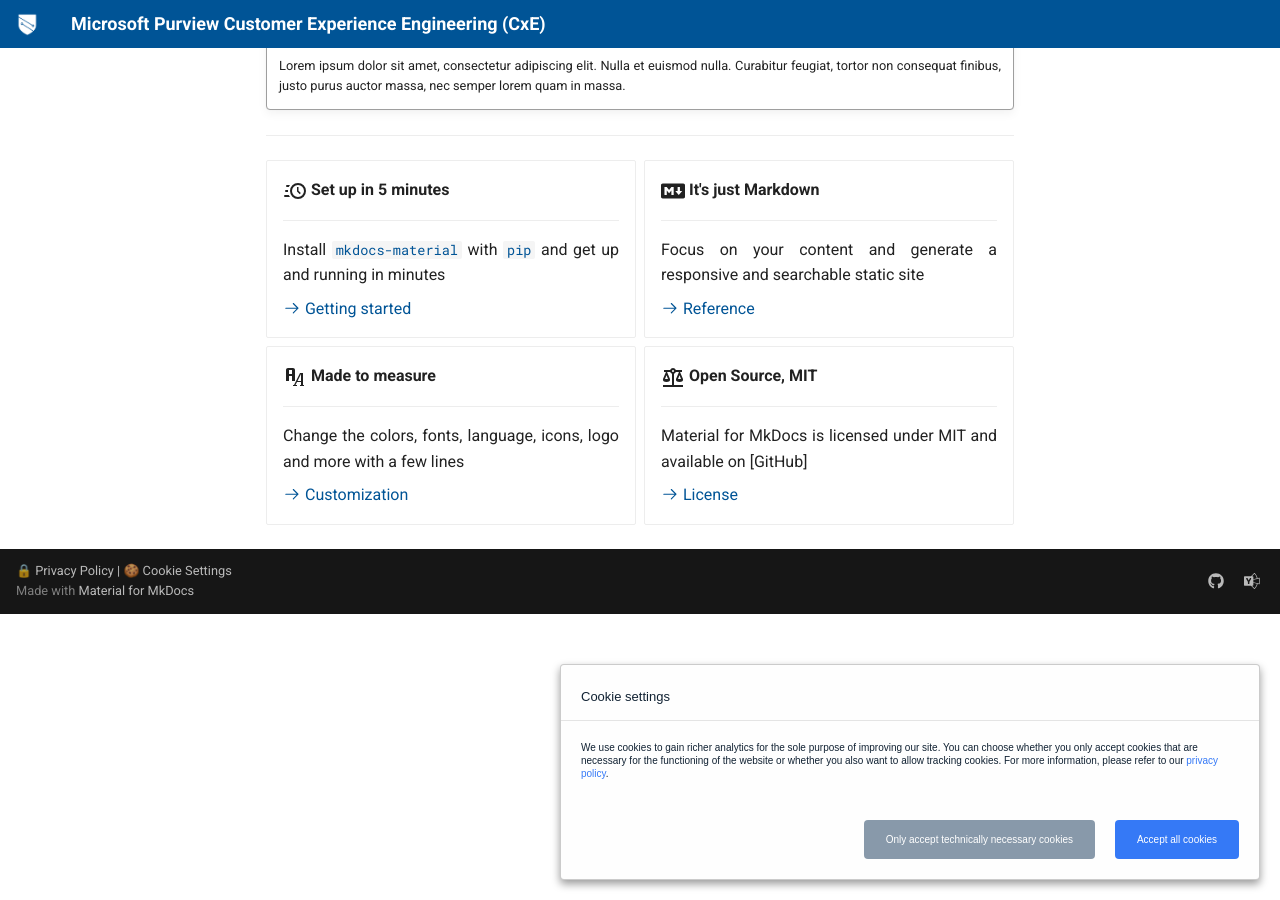
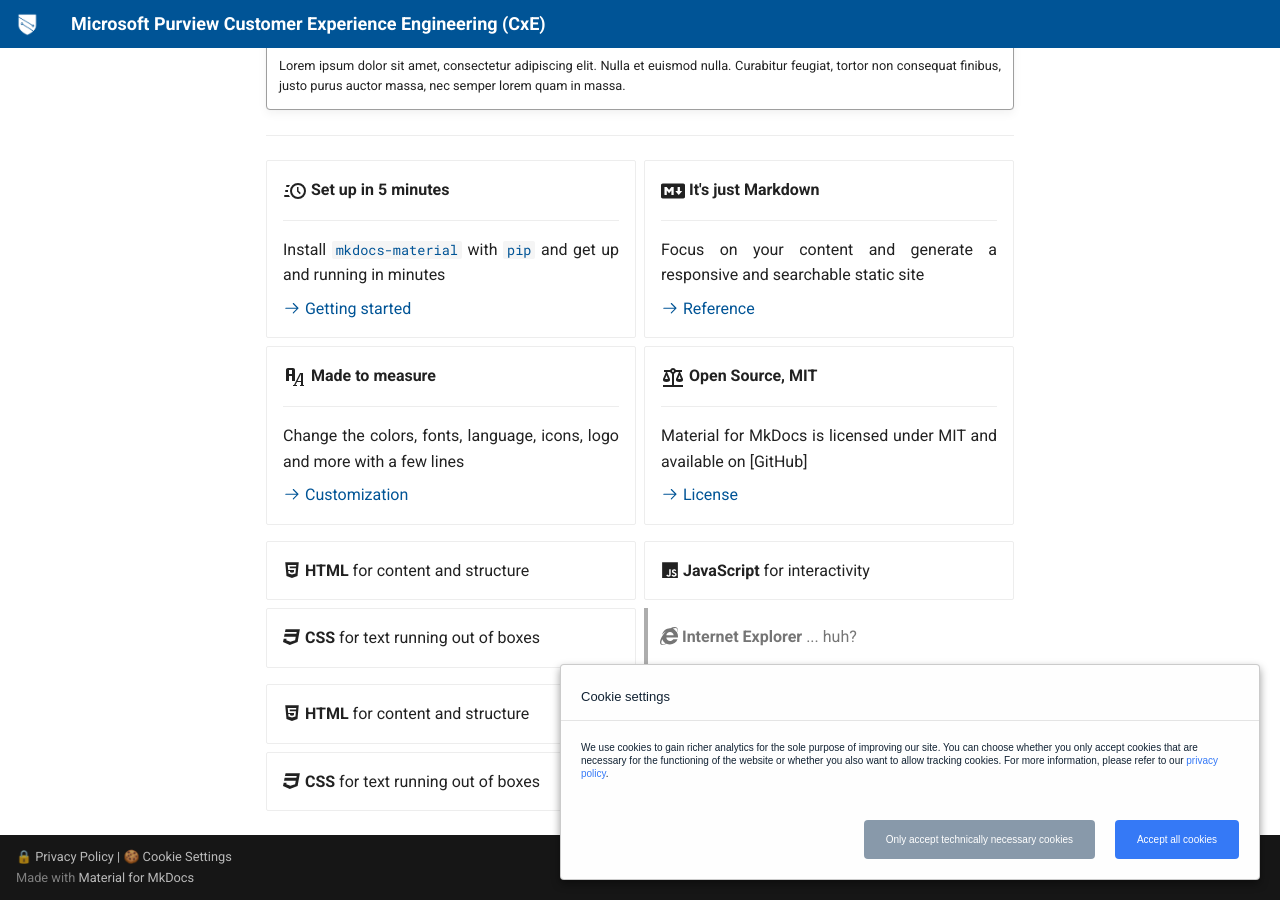
Before and after one commit to microsoft/ComplianceCxE, an MkDocs documentation site: the page built from docs/playbooks/AIP2MIP/test.md, in a window 1280 px wide and 900 px high, scrolled down 2013 px. Built offline with MkDocs 1.6.1 and Material for MkDocs 9.7.7, drawn with Linux system fonts in a browser that asks for light colours.

Commit message:
Update test.md

```diff
--- a/docs/playbooks/AIP2MIP/test.md
+++ b/docs/playbooks/AIP2MIP/test.md
@@ -132,3 +132,32 @@
     [:octicons-arrow-right-24: License](#)
 
 </div>
+
+
+
+
+<div class="grid" markdown>
+
+:fontawesome-brands-html5: __HTML__ for content and structure
+{ .card }
+
+:fontawesome-brands-js: __JavaScript__ for interactivity
+{ .card }
+
+:fontawesome-brands-css3: __CSS__ for text running out of boxes
+{ .card }
+
+> :fontawesome-brands-internet-explorer: __Internet Explorer__ ... huh?
+
+</div>
+
+
+
+<div class="grid cards" markdown>
+
+- :fontawesome-brands-html5: __HTML__ for content and structure
+- :fontawesome-brands-js: __JavaScript__ for interactivity
+- :fontawesome-brands-css3: __CSS__ for text running out of boxes
+- :fontawesome-brands-internet-explorer: __Internet Explorer__ ... huh?
+
+</div>
```
